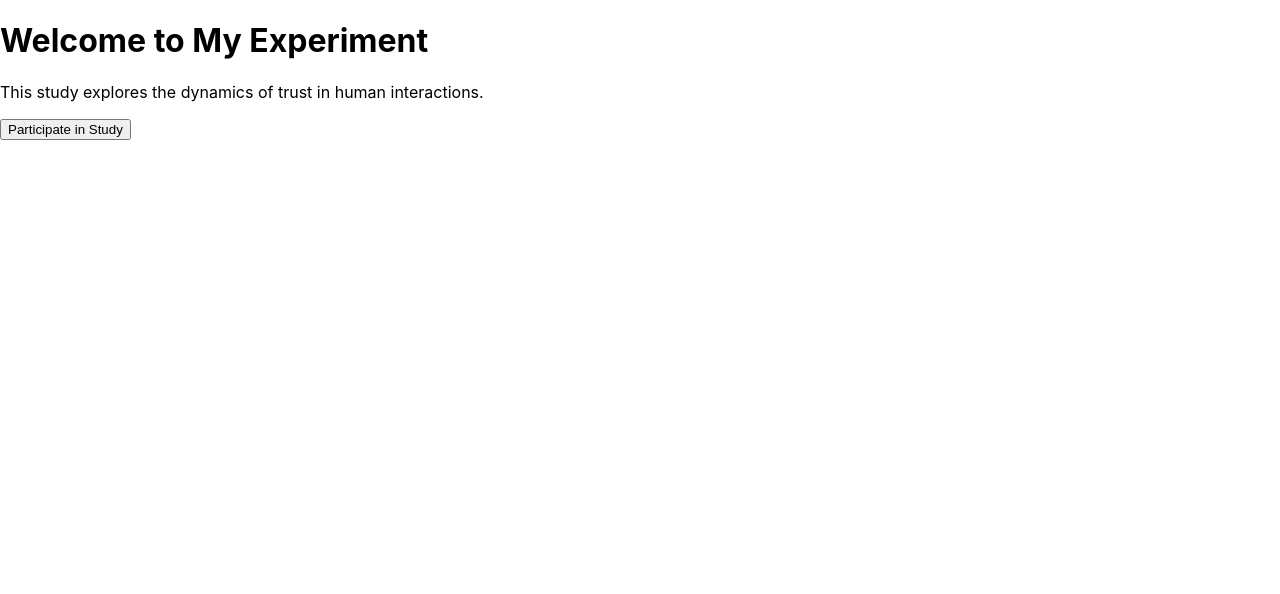
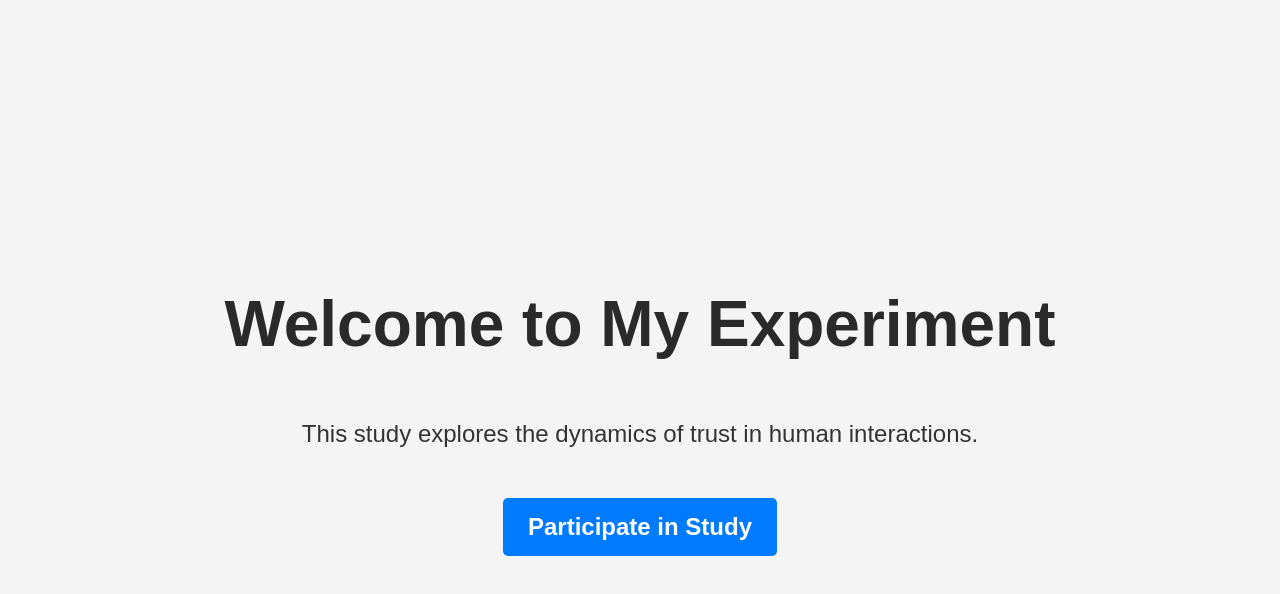
Before and after one commit to HamzaDincer/trust-game-experiment, a React (Create React App) app: page / in a window 1280 px wide. Shown: the top 594 px of the page. Built offline with nearby package versions, Linux system fonts and the light colour scheme.

Commit message:
consent page configured
minor edit

```diff
--- a/src/pages/ConsentPage/ConsentPage.js
+++ b/src/pages/ConsentPage/ConsentPage.js
@@ -1,4 +1,5 @@
 import React from 'react';
+import './ConsentPage.scss'
 
 const ConsentPage = ({ onNext, onAssignParticipantNumber }) => {
     const handleConsent = () => {
@@ -12,14 +13,20 @@ const ConsentPage = ({ onNext, onAssignParticipantNumber }) => {
         onNext('nextStageName'); // Replace 'nextStageName' with the actual name of the next stage
     };
 
-    console.log(part)
-
     return (
-        <div>
+        <div className="consent-page">
             <h1>Consent Form</h1>
             <p>
-                Please read the following consent information carefully before proceeding to the study:
-                [Include detailed information about the study, what participants should expect, data usage, privacy policy, etc.]
+            Öncelikle çalışmamızda denek olarak yer aldığınız için teşekkürler. Dr. Burcu Ünlütabak danışmanlığında Bilişsel Bilimler yüksek lisans öğrencisi Hamza Dincer tarafından yapılan bu çalışma, vereceğiniz ekonomik kararlar üzerinden güven mekanizmaların anlaşılmasını amaçlamaktadır.
+            Çalışmaya toplam 90 gönüllü alınacaktır ve çalışma on dakika sürecektir.
+            Sizi davet ettiğimiz araştırmada, klavye tuşları aracılığıyla verdiğiniz ekonomik yanıtları değerlendirerek bu kararların güven ilişkileri nasıl etkilediğini makine öğrenme yöntemi ile araştıracağız.
+            Deneyde katılımcıdan sağ ve sol oklarla bir yatırım miktarı seçmesi beklenecektir ve bu yatırım kararı sonrası tur sonunda ne kadar kazandığı belli olacaktır.
+            Deney süresince katılımcılar toplam 10 denemeye tabi tutulacak ve her bir denemede katılımcılara bir yatırım sorusu sunulacaktır.
+            Size ait her türlü bilgi gizli tutulacaktır, yayın ve raporlarda kimlik bilgileriniz kullanılmayacaktır.
+            Çalışmaya bir kez katılacaksınız. Katılım sırasında herhangi bir nedenden ötürü kendinizi rahatsız hissederseniz, deneyi istediğiniz safhada bırakmakta serbestsiniz. Böyle bir durumda deneyi uygulayan kişiye, deneyi tamamlamayacağınızı söylemeniz yeterli olacaktır.
+            Çalışma veya kendi haklarınızla ilgili daha fazla bilgi almak için Hamza Dinçer (e-posta: hamza.dincer@std.yeditepe.edu.tr, telefon: 0532 744 6285) ile iletişim kurabilirsiniz.
+            Bilgilendirilmiş Gönüllü Olur Formundaki tüm açıklamaları okudum. Bana, yukarıda konusu ve amacı belirtilen araştırma ile ilgili yazılı ve sözlü açıklama aşağıda adı belirtilen araştırmacı tarafından yapıldı. Araştırmaya gönüllü olarak katıldığımı, istediğim zaman gerekçeli veya gerekçesiz olarak hiçbir yaptırıma maruz kalmadan araştırmadan ayrılabileceğimi ve kendi isteğime bakılmaksızın araştırmacı tarafından araştırma dışı bırakılabileceğimi biliyorum.
+            Söz konusu araştırmaya, hiçbir baskı ve zorlama olmaksızın kendi rızamla katılmayı kabul ediyorumm.
             </p>
             <button onClick={handleConsent}>I Consent</button>
         </div>
--- a/src/pages/ConsentPage/ConsentPage.scss
+++ b/src/pages/ConsentPage/ConsentPage.scss
@@ -0,0 +1,45 @@
+.consent-page {
+    display: flex;
+    flex-direction: column;
+    align-items: center;
+    justify-content: center;
+    min-height: 100vh;
+    background-color: #f8f8f8;
+    color: #333;
+    font-family: 'Arial', sans-serif;
+    padding: 10px;
+
+    h1 {
+      font-size: 2.2em;
+      margin-bottom: 1em;
+      color: #2e2e2e;
+    }
+
+    p {
+      font-size: 1.1em;
+      margin-bottom: 2em;
+      max-width: 60em;
+      text-align: justify;
+      line-height: 1.5;
+    }
+
+    button {
+      padding: 12px 25px;
+      font-size: 1.1em;
+      font-weight: bold;
+      color: #fff;
+      background-color: #4caf50;
+      border: none;
+      border-radius: 5px;
+      cursor: pointer;
+      transition: background-color 0.3s ease;
+
+      &:hover {
+        background-color: #388e3c;
+      }
+
+      &:focus {
+        outline: none;
+      }
+    }
+  }
--- a/src/pages/HomePage/HomePage.js
+++ b/src/pages/HomePage/HomePage.js
@@ -1,4 +1,6 @@
 import React from 'react';
+import './HomePage.scss'
+
 
 const HomePage = ({ onNext }) => {
     return (
--- a/src/pages/HomePage/HomePage.scss
+++ b/src/pages/HomePage/HomePage.scss
@@ -1,20 +1,44 @@
 .homepage {
-    text-align: center;
-    padding: 50px;
-}
+    display: flex;
+    flex-direction: column;
+    align-items: center;
+    justify-content: center;
+    min-height: 100vh;
+    background-color: #f4f4f4;
+    color: #333;
+    font-family: 'Arial', sans-serif;
 
-.homepage h1 {
-    margin-bottom: 20px;
-}
+    h1 {
+      font-size: 4em;
+      margin-bottom: 0.5em;
+      color: #2a2a2a;
+    }
 
-.homepage button {
-    background-color: #4CAF50;
-    color: white;
-    padding: 15px 32px;
-    text-align: center;
-    text-decoration: none;
-    display: inline-block;
-    font-size: 16px;
-    margin: 4px 2px;
-    cursor: pointer;
-}
+    p {
+      font-size: 1.5em;
+      margin-bottom: 2em;
+      max-width: 700px;
+      text-align: center;
+      line-height: 1.4;
+    }
+
+    button {
+      padding: 15px 25px;
+      font-size: 1.5em;
+      font-weight: bold;
+      color: #fff;
+      background-color: #007bff;
+      border: none;
+      border-radius: 5px;
+      cursor: pointer;
+      transition: background-color 0.3s ease;
+
+      &:hover {
+        background-color: #0056b3;
+      }
+
+      &:focus {
+        outline: none;
+      }
+    }
+  }
```
